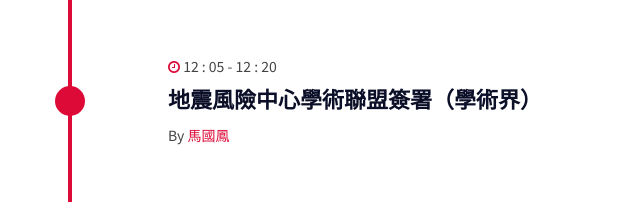
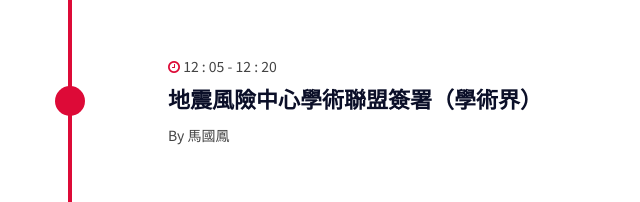
Before and after one commit to wuskai/E-DREaM, a website: page events/E-DREaM2019/index.html in a window 1280 px wide. Shown: the part 2780-2982 px from the top of the page, 257-897 px from the left. Drawn offline with Linux system fonts and the light colour scheme; some packages are replaced by stand-ins of ours.

Commit message:
Update index.html

```diff
--- a/events/E-DREaM2019/index.html
+++ b/events/E-DREaM2019/index.html
@@ -314,7 +314,7 @@
 								<p class="event-time"><i class="fa fa-clock-o"></i> 12 : 05 - 12 : 20 </p>
 								<h3 class="event-title">地震風險中心學術聯盟簽署（學術界）</h3>
 								<!-- <p>Lorem ipsum dolor sit amet, consectetur adipisicing elit, sed do eiusmod tempor incididunt ut labore et dolore magna aliqua.</p> -->
-								<p>By <a href="#">馬國鳳</a></p>
+								<p>By 馬國鳳</p>
 							</div>
 						</div>
 						<!-- /event -->
```
